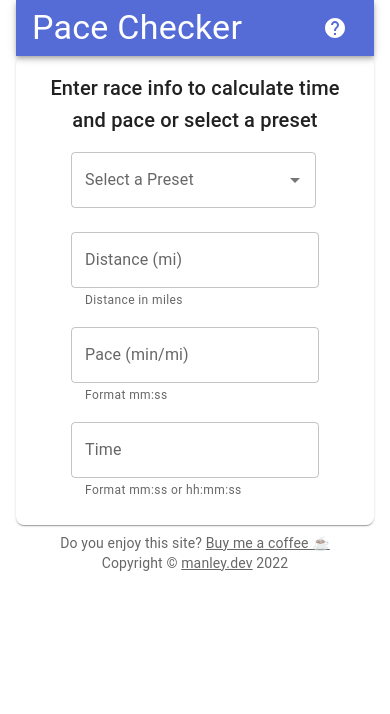
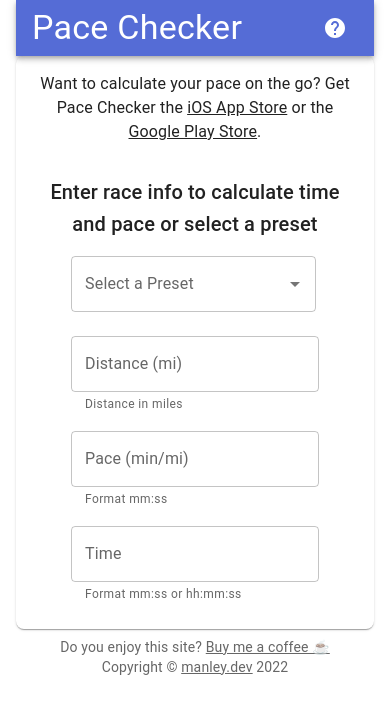
Before and after one commit to bmanley91/pace-tracker-site, a React (Create React App) app: page / in a window 390 px wide. Shown: the top 714 px of the page. Built offline with nearby package versions, Linux system fonts and the light colour scheme.

Commit message:
Added message advertising mobile apps (#20)
* Added message advertising mobile apps:

* Fix test assertion

```diff
--- a/src/component/body-container/BodyContainer.jsx
+++ b/src/component/body-container/BodyContainer.jsx
@@ -1,8 +1,9 @@
-import { Typography } from '@mui/material';
 import Container from '@mui/material/Container';
+import Typography from '@mui/material/Typography';
 import React, { useState } from 'react';
 
 import Calculator from '../calculator/Calculator';
+import MobileMessage from '../mobile-message/MobileMessage';
 import Preset from '../preset/Preset';
 import Source from '../source/Source';
 
@@ -21,6 +22,7 @@ const BodyContainer = () => {
                 minWidth: 300,
             }}
         >
+            <MobileMessage />
             <Typography variant="h6" textAlign="center" sx={{ pb: 2 }}>
                 Enter race info to calculate time and pace or select a preset
             </Typography>
--- /dev/null
+++ b/src/component/mobile-message/MobileMessage.jsx
@@ -0,0 +1,29 @@
+import Link from '@mui/material/Link';
+import Typography from '@mui/material/Typography';
+import React from 'react';
+
+const MobileMessage = () => {
+    return (
+        <Typography textAlign="center" sx={{ pb: 4 }}>
+            {'Want to calculate your pace on the go? Get Pace Checker the '}
+            <Link
+                color="inherit"
+                href="https://apps.apple.com/us/app/pace-checker/id6444779903"
+                target="_blank"
+            >
+                iOS App Store
+            </Link>
+            {' or the '}
+            <Link
+                color="inherit"
+                href="https://play.google.com/store/apps/details?id=manley.dev.pace_tracker_app&pli=1"
+                target="_blank"
+            >
+                Google Play Store
+            </Link>
+            {'.'}
+        </Typography>
+    );
+};
+
+export default MobileMessage;
--- a/src/component/shill/shill.jsx
+++ b/src/component/shill/shill.jsx
@@ -11,7 +11,11 @@ const Shill = () => {
             sx={{ mt: 1 }}
         >
             {'Do you enjoy this site? '}
-            <Link color="inherit" href="https://ko-fi.com/bmanley91">
+            <Link
+                color="inherit"
+                href="https://ko-fi.com/bmanley91"
+                target="_blank"
+            >
                 Buy me a coffee ☕️
             </Link>
         </Typography>
```
Also changed, not shown: 1 other file (tests, documents, lock files or other folders).
